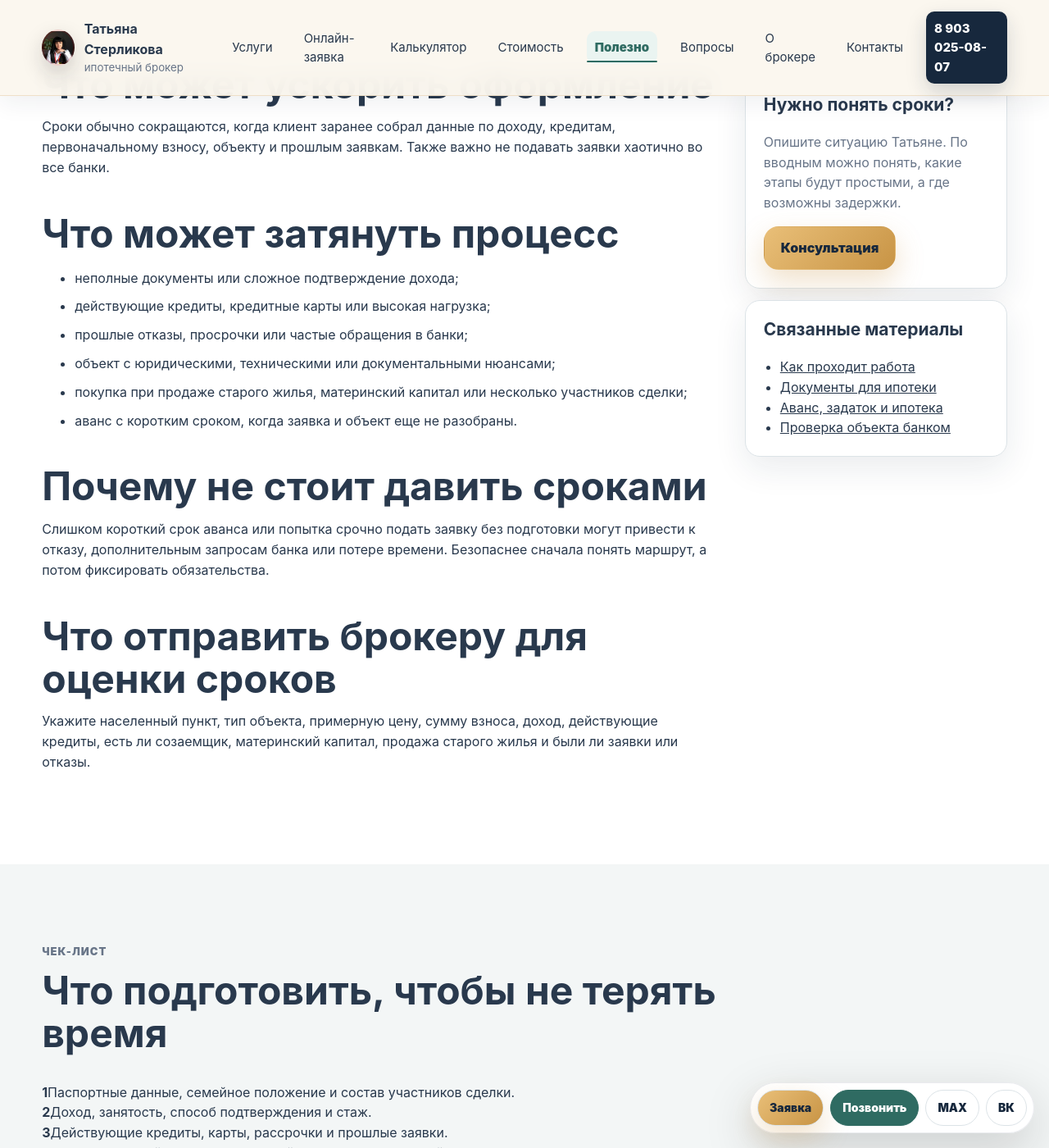
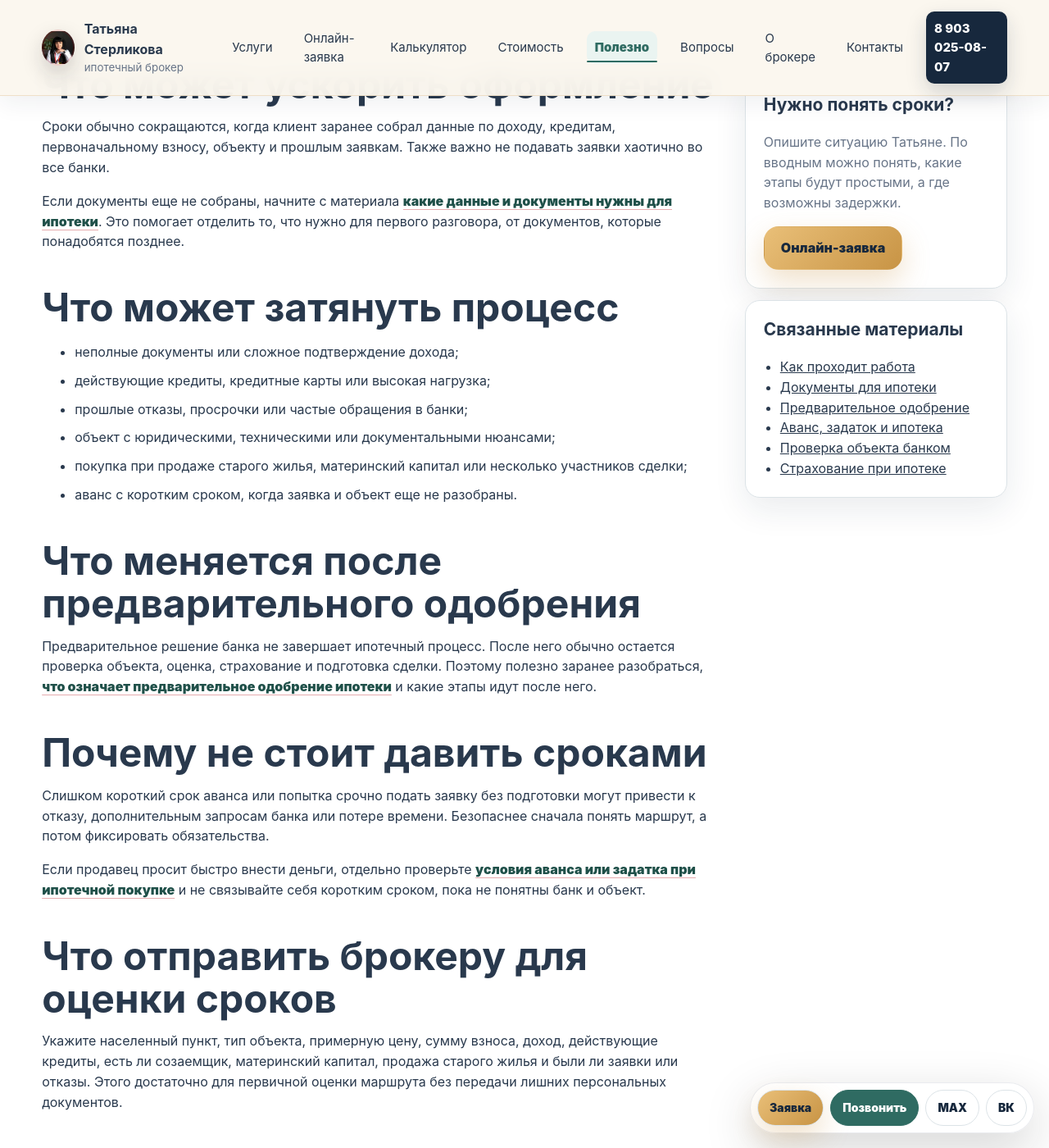
Before and after one commit to deputat36/broker, a Jekyll site: the page built from polezno/skolko-vremeni-zanimaet-oformlenie-ipoteki.md, in a window 1280 px wide and 1400 px high, scrolled down 1830 px. Shown: the whole window at 82% size. Built offline with Jekyll 4.4.1, drawn with Linux system fonts in a browser that asks for light colours; some of the changed text lies outside the part shown.

Commit message:
Усилить маршруты статьи о сроках оформления ипотеки

```diff
--- a/polezno/skolko-vremeni-zanimaet-oformlenie-ipoteki.md
+++ b/polezno/skolko-vremeni-zanimaet-oformlenie-ipoteki.md
@@ -14,6 +14,7 @@
   <p class="lead">Сроки зависят от банка, объекта, документов и ситуации заемщика. Быстрее проходит та заявка, где заранее понятны доход, первоначальный взнос, кредитная нагрузка, объект и порядок действий.</p>
   <div class="hero-actions">
     <a class="btn btn-primary" href="{{ '/kak-prohodit-rabota/' | relative_url }}">Как проходит работа</a>
+    <a class="btn btn-secondary" href="{{ '/online-zayavka/' | relative_url }}?source={{ page.url | url_encode }}&amp;scenario={{ 'Сроки оформления ипотеки' | url_encode }}">Онлайн-заявка</a>
     <a class="btn btn-secondary" href="tel:+79030250807">Позвонить Татьяне</a>
   </div>
 </section>
@@ -40,6 +41,7 @@
   <article class="content-main">
     <h2>Что может ускорить оформление</h2>
     <p>Сроки обычно сокращаются, когда клиент заранее собрал данные по доходу, кредитам, первоначальному взносу, объекту и прошлым заявкам. Также важно не подавать заявки хаотично во все банки.</p>
+    <p>Если документы еще не собраны, начните с материала <a class="text-link" href="{{ '/polezno/dokumenty-dlya-ipoteki/' | relative_url }}">какие данные и документы нужны для ипотеки</a>. Это помогает отделить то, что нужно для первого разговора, от документов, которые понадобятся позднее.</p>
 
     <h2>Что может затянуть процесс</h2>
     <ul>
@@ -51,26 +53,32 @@
       <li>аванс с коротким сроком, когда заявка и объект еще не разобраны.</li>
     </ul>
 
+    <h2>Что меняется после предварительного одобрения</h2>
+    <p>Предварительное решение банка не завершает ипотечный процесс. После него обычно остается проверка объекта, оценка, страхование и подготовка сделки. Поэтому полезно заранее разобраться, <a class="text-link" href="{{ '/polezno/predvaritelnoe-odobrenie-ipoteki/' | relative_url }}">что означает предварительное одобрение ипотеки</a> и какие этапы идут после него.</p>
+
     <h2>Почему не стоит давить сроками</h2>
     <p>Слишком короткий срок аванса или попытка срочно подать заявку без подготовки могут привести к отказу, дополнительным запросам банка или потере времени. Безопаснее сначала понять маршрут, а потом фиксировать обязательства.</p>
+    <p>Если продавец просит быстро внести деньги, отдельно проверьте <a class="text-link" href="{{ '/polezno/avans-zadatok-i-ipoteka/' | relative_url }}">условия аванса или задатка при ипотечной покупке</a> и не связывайте себя коротким сроком, пока не понятны банк и объект.</p>
 
     <h2>Что отправить брокеру для оценки сроков</h2>
-    <p>Укажите населенный пункт, тип объекта, примерную цену, сумму взноса, доход, действующие кредиты, есть ли созаемщик, материнский капитал, продажа старого жилья и были ли заявки или отказы.</p>
+    <p>Укажите населенный пункт, тип объекта, примерную цену, сумму взноса, доход, действующие кредиты, есть ли созаемщик, материнский капитал, продажа старого жилья и были ли заявки или отказы. Этого достаточно для первичной оценки маршрута без передачи лишних персональных документов.</p>
   </article>
 
   <aside class="sidebar">
     <div class="seo-panel">
       <h3>Нужно понять сроки?</h3>
       <p>Опишите ситуацию Татьяне. По вводным можно понять, какие этапы будут простыми, а где возможны задержки.</p>
-      <a class="btn btn-primary" href="{{ '/konsultaciya/' | relative_url }}">Консультация</a>
+      <a class="btn btn-primary" href="{{ '/online-zayavka/' | relative_url }}?source={{ page.url | url_encode }}&amp;scenario={{ 'Оценка сроков ипотеки' | url_encode }}">Онлайн-заявка</a>
     </div>
     <div class="seo-panel">
       <h3>Связанные материалы</h3>
       <ul>
         <li><a href="{{ '/kak-prohodit-rabota/' | relative_url }}">Как проходит работа</a></li>
         <li><a href="{{ '/polezno/dokumenty-dlya-ipoteki/' | relative_url }}">Документы для ипотеки</a></li>
+        <li><a href="{{ '/polezno/predvaritelnoe-odobrenie-ipoteki/' | relative_url }}">Предварительное одобрение</a></li>
         <li><a href="{{ '/polezno/avans-zadatok-i-ipoteka/' | relative_url }}">Аванс, задаток и ипотека</a></li>
         <li><a href="{{ '/polezno/pochemu-bank-ne-odobryaet-obekt-ipoteki/' | relative_url }}">Проверка объекта банком</a></li>
+        <li><a href="{{ '/polezno/strahovanie-pri-ipoteke/' | relative_url }}">Страхование при ипотеке</a></li>
       </ul>
     </div>
   </aside>
@@ -87,16 +95,27 @@
   </div>
 </section>
 
+<section class="section related-section">
+  <div class="section-head"><p class="eyebrow">Маршрут сделки</p><h2>Что проверить по этапам</h2></div>
+  <div class="grid cards-4">
+    <article class="card"><h3><a href="{{ '/polezno/predvaritelnoe-odobrenie-ipoteki/' | relative_url }}">Предварительное одобрение</a></h3><p>Что еще остается проверить после первого решения банка.</p></article>
+    <article class="card"><h3><a href="{{ '/polezno/pochemu-bank-ne-odobryaet-obekt-ipoteki/' | relative_url }}">Проверка объекта</a></h3><p>Почему одобренному заемщику могут не согласовать конкретную недвижимость.</p></article>
+    <article class="card"><h3><a href="{{ '/polezno/strahovanie-pri-ipoteke/' | relative_url }}">Страхование</a></h3><p>Какие расходы и условия стоит учитывать до выхода на сделку.</p></article>
+    <article class="card"><h3><a href="{{ '/online-zayavka/' | relative_url }}?source={{ page.url | url_encode }}&amp;scenario={{ 'Сроки ипотечной сделки' | url_encode }}">Онлайн-заявка</a></h3><p>Передать основные вводные и понять последовательность следующих шагов.</p></article>
+  </div>
+</section>
+
 <section class="section compact-section"><div class="notice"><div><p class="eyebrow">Клиентам «ЭТАЖИ»</p><h2>Условия подтверждаются до начала работы</h2><p>Если покупка проводится через компанию «ЭТАЖИ», состав ипотечного сопровождения и порядок оплаты зависят от действующих условий компании и параметров конкретной сделки. До начала работы уточните, какие действия входят в услугу и предусмотрена ли отдельная оплата.</p></div><a class="btn btn-dark" href="{{ '/etagi/' | relative_url }}">Уточнить условия</a></div></section>
 
 <section class="section cta-section">
   <div>
     <p class="eyebrow">Оценить сроки</p>
     <h2>Разберите ипотечный маршрут до аванса</h2>
-    <p>Позвоните или напишите Татьяне: объект, город, взнос, доход, кредиты и желаемый срок сделки.</p>
+    <p>Позвоните, напишите или заполните онлайн-заявку: объект, город, взнос, доход, кредиты и желаемый срок сделки.</p>
   </div>
   <div class="cta-actions">
-    <a class="btn btn-primary" href="tel:+79030250807">8 903 025-08-07</a>
+    <a class="btn btn-primary" href="{{ '/online-zayavka/' | relative_url }}?source={{ page.url | url_encode }}&amp;scenario={{ 'Сроки оформления ипотеки' | url_encode }}">Онлайн-заявка</a>
+    <a class="btn btn-secondary" href="tel:+79030250807">8 903 025-08-07</a>
     <button class="btn btn-secondary" type="button" data-copy-phone>MAX</button>
     <a class="btn btn-secondary" href="https://vk.com/tatyanasterlikova" rel="noopener">ВК</a>
   </div>
```
